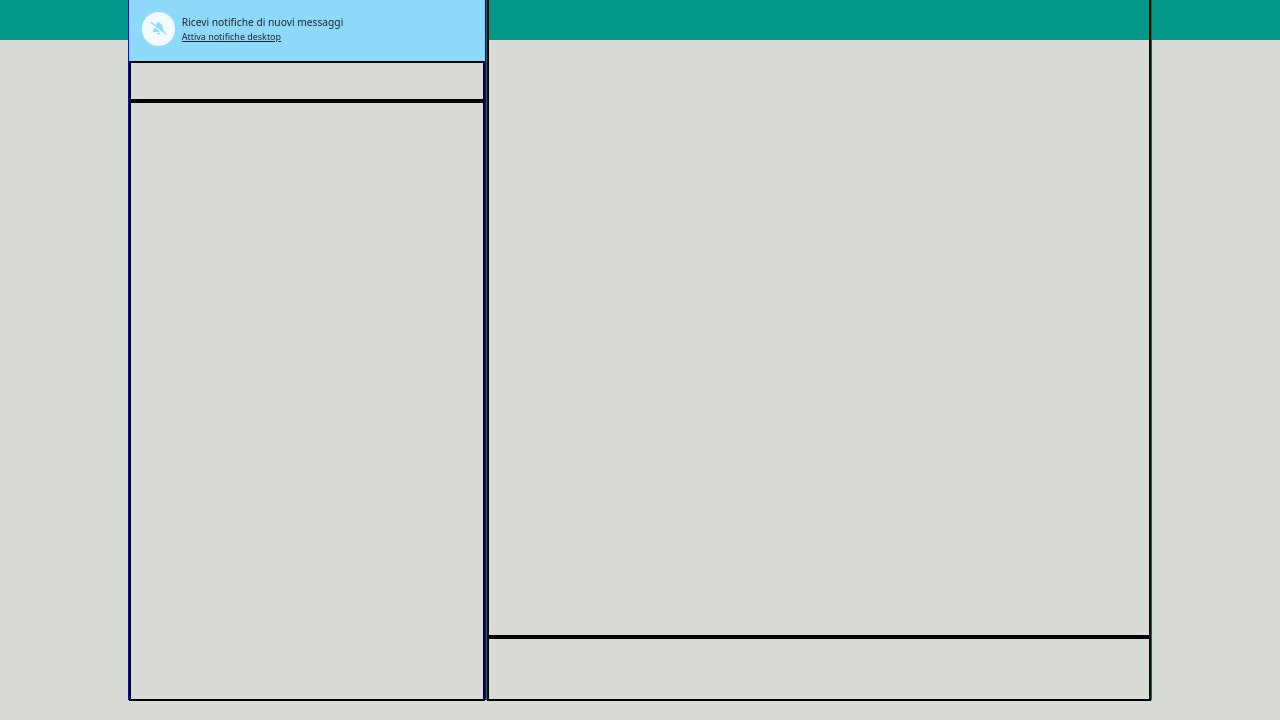
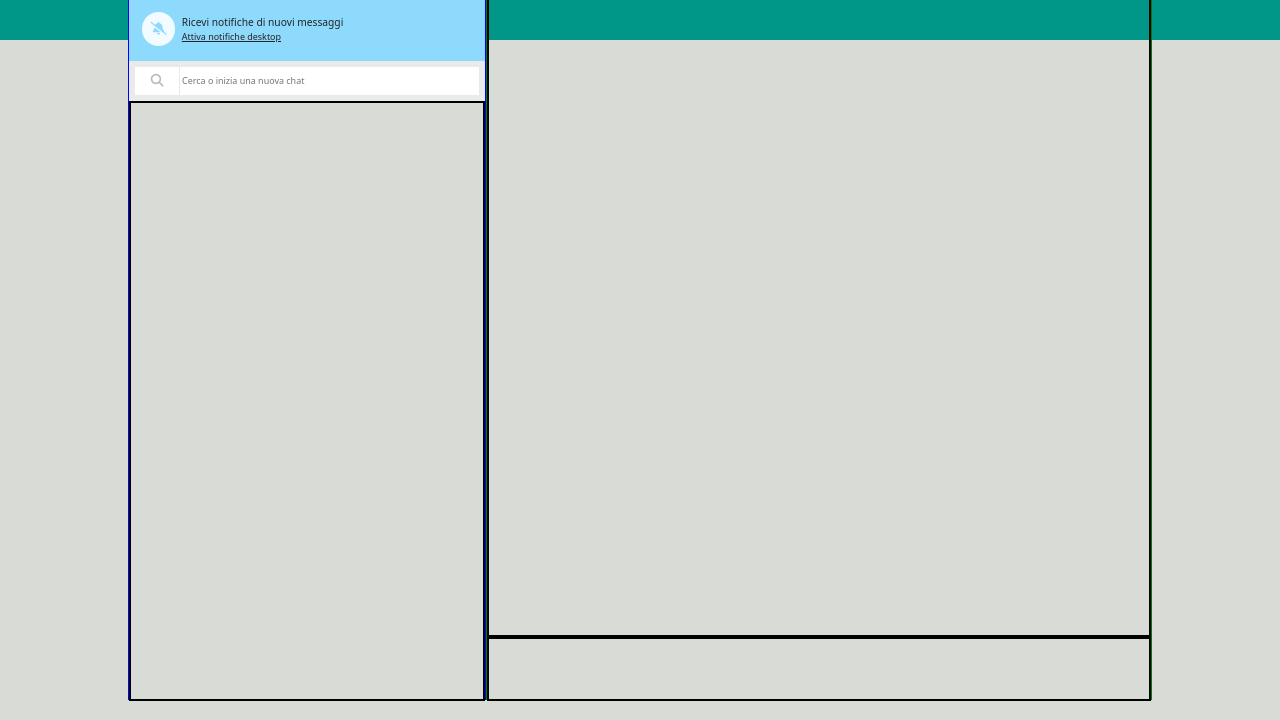
Before and after one commit to cioby09/vue-boolzapp, a plain HTML site: page index.html in a window 1280 px wide. Shown: the part 80-800 px from the top of the page. Drawn offline with nearby package versions, Linux system fonts and the light colour scheme.

Commit message:
Layout: search bar

```diff
--- a/css/style.css
+++ b/css/style.css
@@ -106,8 +106,29 @@ img {
 
 /* Menu search */
 .menu-search {
+    display: flex;
     height: 5vh;
-    border: 2px solid black;
+    background-color: #EAEAEA;
+    padding: 0.8vh;
+    color: #B6B9BB;
+}
+
+.search-icon {
+    display: flex;
+    align-items: center;
+    justify-content: center;
+    width: 13%;
+    background-color: #FFFFFF;
+    border-right: 0.1vw solid #EAEAEA;
+    font-size: 1vw;
+}
+
+.search-bar {
+    font-size: 0.7vw;
+    font-weight: 500;
+    width: 87%;
+    background-color: #FFFFFF;
+    border: none;
 }
 
 /* Menu users list */
--- a/index.html
+++ b/index.html
@@ -42,7 +42,10 @@
                         </div>
                     </div>
                     <div class="menu-search">
-
+                        <div class="search-icon">
+                            <i class="fa-solid fa-magnifying-glass"></i>
+                        </div>
+                        <input class="search-bar" type="text" placeholder="Cerca o inizia una nuova chat" />
                     </div>
                     <div class="menu-users-list">
 
```
